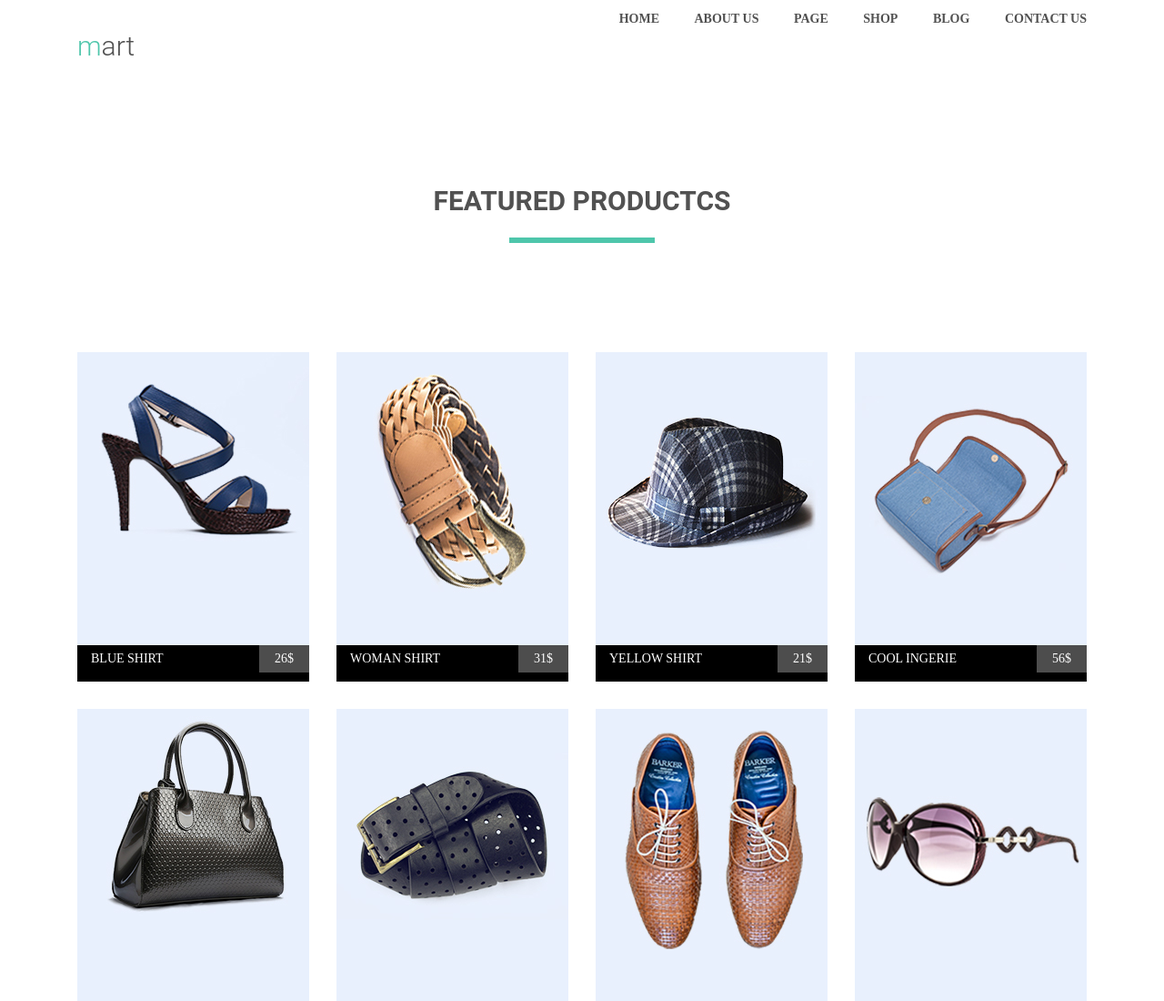
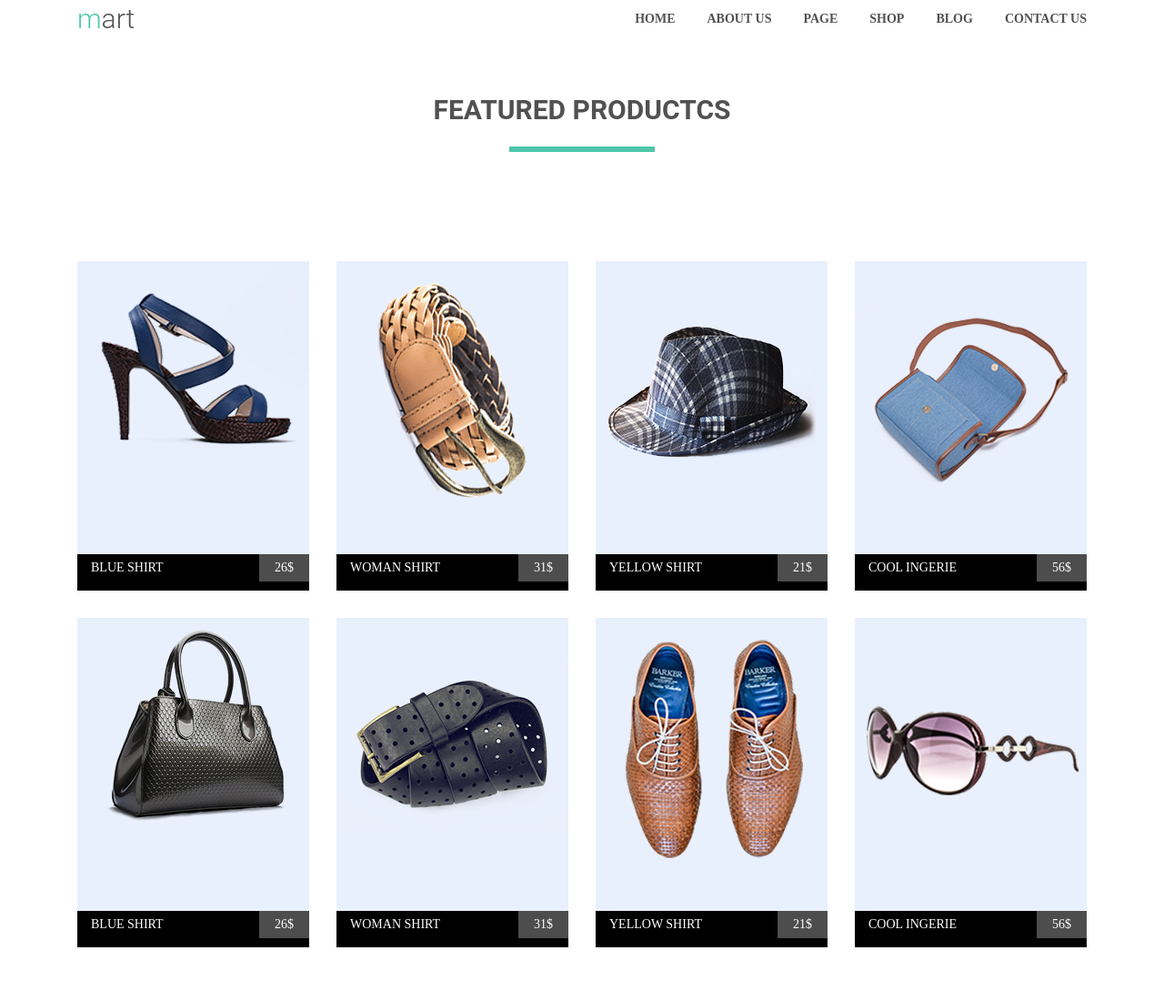
Before and after one commit to DutkaYaroslav/goit-fe-cource, a plain HTML site: page hw4/index.html in a window 1280 px wide. Shown: the top 1100 px of the page at 91% size. Drawn offline with Linux system fonts and the light colour scheme.

```diff
--- a/hw4/css/style.css
+++ b/hw4/css/style.css
@@ -41,7 +41,6 @@ h3 {
 }
 
 .logo {
-    display: inline-block;
     float: left;
     margin: 0;
     padding: 0;
@@ -56,18 +55,21 @@ h3 {
     color: #4ec6ab;
 }
 
-
+.header-nav__logo {
+    margin: 0;
+    padding: 0;
+}
 
 .header__nav-list {
     float: right;
-    width: 550 px;
+    width: 465 px;
     margin: 0;
     padding: 0;
     list-style: none;
 }
 
 .header__nav-item {
-    display: inline-block;
+    float: left;
     margin-right: 35px;
 }
 
--- a/hw4/index.html
+++ b/hw4/index.html
@@ -9,12 +9,12 @@
     <link rel="stylesheet" href="css/style.css">
 </head>
 <body>
-    <header class="header clearfix container">
+    <header class="header container">
         <nav class="header-nav">
-            <a href="#" class="logo">
-                <p>mart</p>
+            <a href="#" class="logo clearfix">
+                <p class="header-nav__logo">mart</p>
             </a>
-            <ul class="header__nav-list">
+            <ul class="header__nav-list clearfix">
                 <li class="header__nav-item">
                     <a class="header_nav-link">HOME</a>
                 </li>
```
